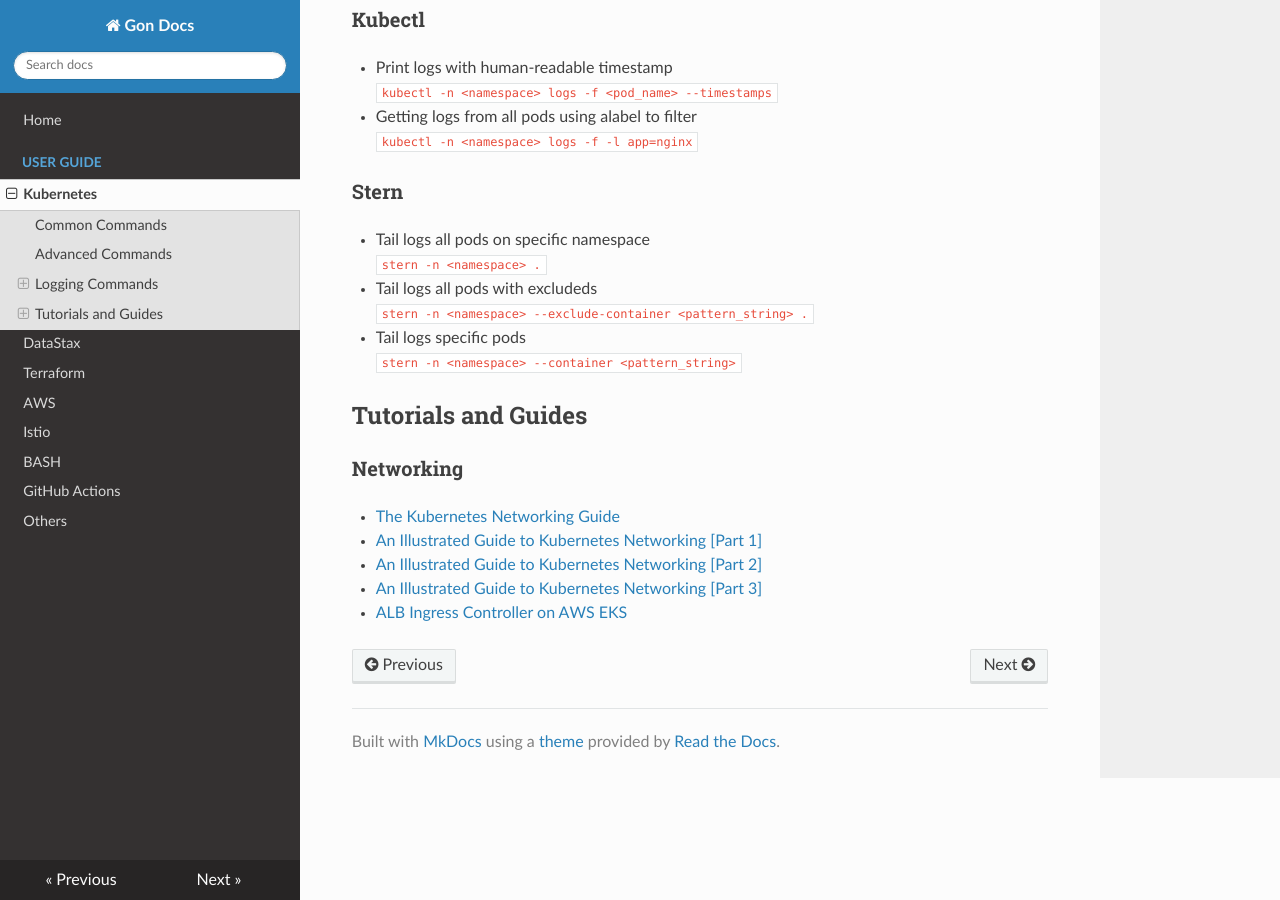
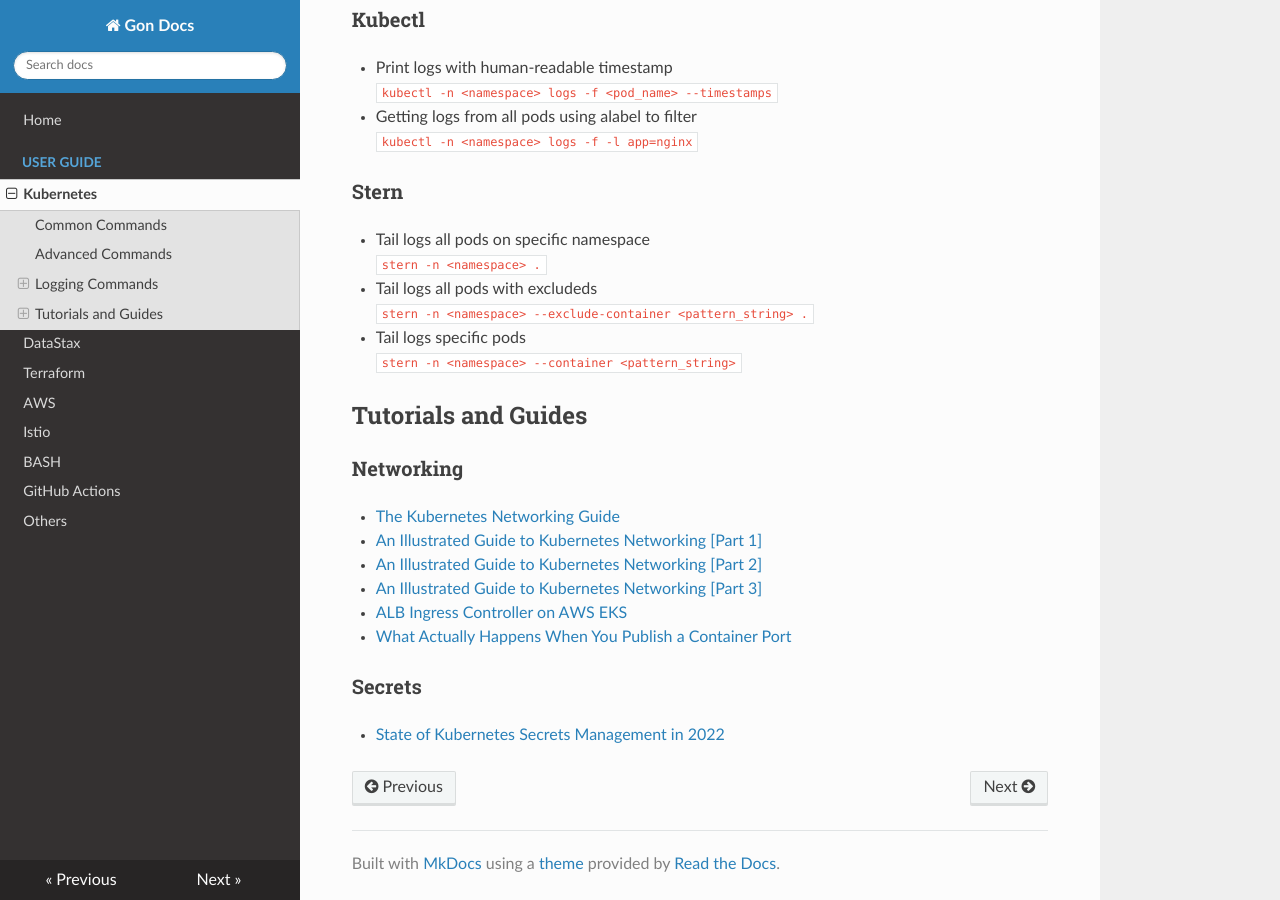
Before and after one commit to gonkun/gonkun, an MkDocs documentation site: the page built from docs/k8s.md, in a window 1280 px wide and 900 px high, scrolled down 1600 px. Built offline with MkDocs 1.6.1, drawn with Linux system fonts in a browser that asks for light colours; nearby versions of some CDN libraries.

Commit message:
Adding info about Secrets on k8s

```diff
--- a/docs/k8s.md
+++ b/docs/k8s.md
@@ -75,3 +75,7 @@
 - [An Illustrated Guide to Kubernetes Networking [Part 2]](https://itnext.io/an-illustrated-guide-to-kubernetes-networking-part-2-13fdc6c4e24c)
 - [An Illustrated Guide to Kubernetes Networking [Part 3]](https://itnext.io/an-illustrated-guide-to-kubernetes-networking-part-3-f35957784c8e)
 - [ALB Ingress Controller on AWS EKS](https://medium.com/tensult/alb-ingress-controller-on-aws-eks-45bf8e36020d)
+- [What Actually Happens When You Publish a Container Port](https://iximiuz.com/en/posts/docker-publish-container-ports/?z=101&utm_source=newsletter&utm_medium=email&utm_campaign=devopsbulletin&utm_content=devopsbulletin)
+
+### Secrets
+- [State of Kubernetes Secrets Management in 2022](https://medium.com/4th-coffee/state-of-kubernetes-secrets-management-in-2022-6148af91e7b5)
```
Also changed, not shown: site/index.html, site/k8s/index.html, site/search/search_index.json, site/sitemap.xml, 1 other file.
